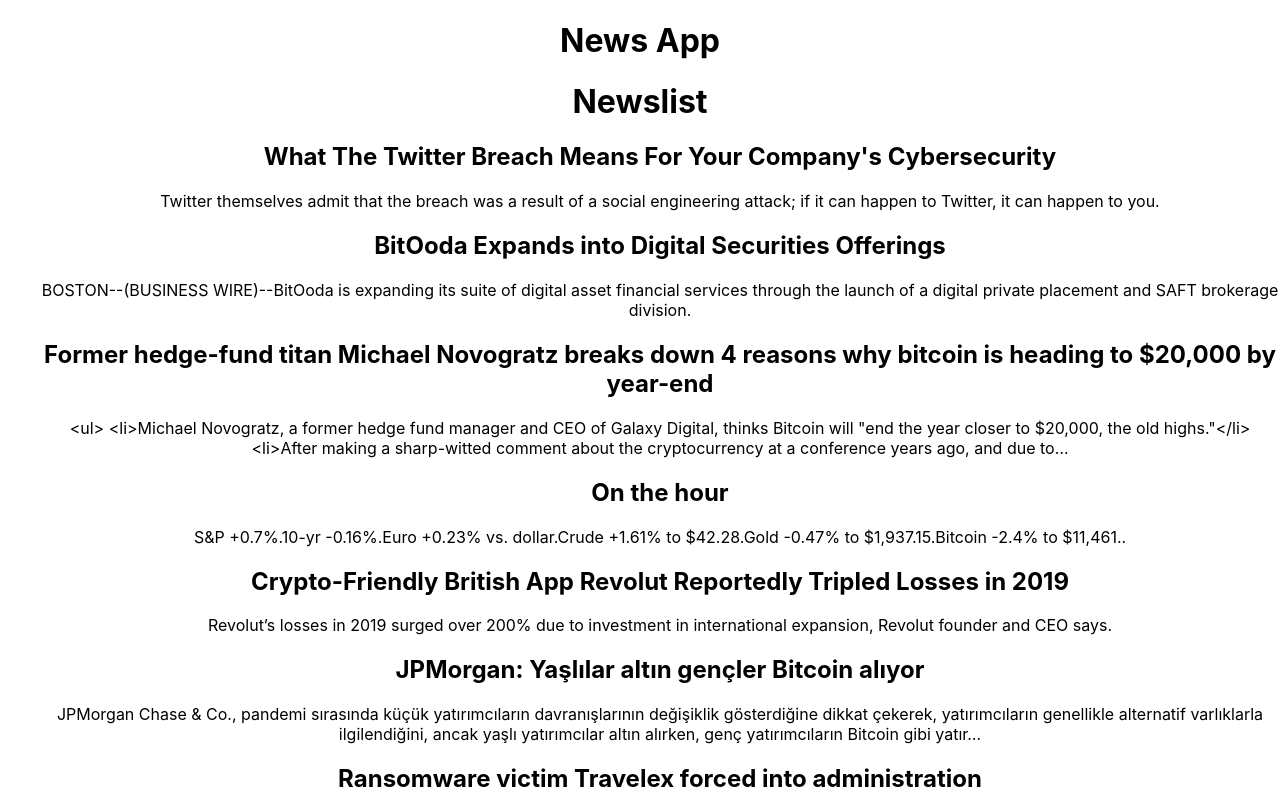
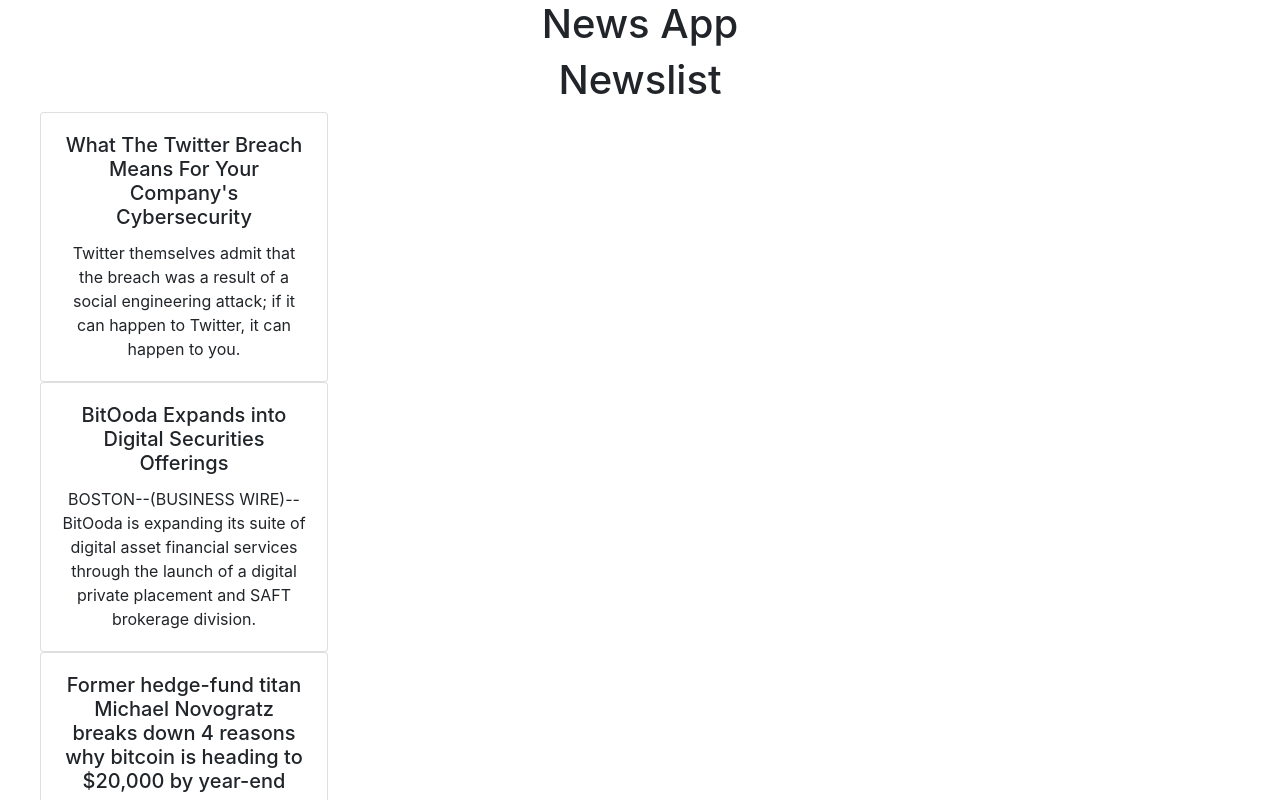
Before and after one commit to SanderKoopmans/jamstack-news-app, a React (Create React App) app: page / in a window 1280 px wide. Shown: the top 800 px of the page. Built offline with nearby package versions, Linux system fonts and the light colour scheme.

Commit message:
add react-bootstrap package, introduce simple styling

```diff
--- a/package.json
+++ b/package.json
@@ -11,6 +11,8 @@
     "react": "^16.13.1",
     "react-dom": "^16.13.1",
     "react-scripts": "3.4.2",
+    "bootstrap": "^4.5.2",
+    "react-bootstrap": "^1.3.0",
     "uuid": "^8.3.0"
   },
   "scripts": {
--- a/src/components/Article.jsx
+++ b/src/components/Article.jsx
@@ -5,9 +5,14 @@
   const { title, description } = props;
 
   return (
-    <div className="Article">
-      <h2>{title}</h2>
-      <p>{description}</p>
+    <div className="card" style={{ width: '18rem' }}>
+      <div className="card-body">
+        <h5 className="card-title">{title}</h5>
+        {/* <h6 className="card-subtitle mb-2 text-muted">Card subtitle</h6> */}
+        <p className="card-text">{description}</p>
+        {/* <a href="#" className="card-link">Card link</a>
+        <a href="#" className="card-link">Another link</a> */}
+      </div>
     </div>
   );
 }
--- a/src/index.jsx
+++ b/src/index.jsx
@@ -3,6 +3,7 @@
 import './index.css';
 import App from './App';
 import * as serviceWorker from './serviceWorker';
+import 'bootstrap/dist/css/bootstrap.min.css';
 
 ReactDOM.render(
   <React.StrictMode>
```
Also changed, not shown: 21 other files (tests, documents, lock files or other folders).
